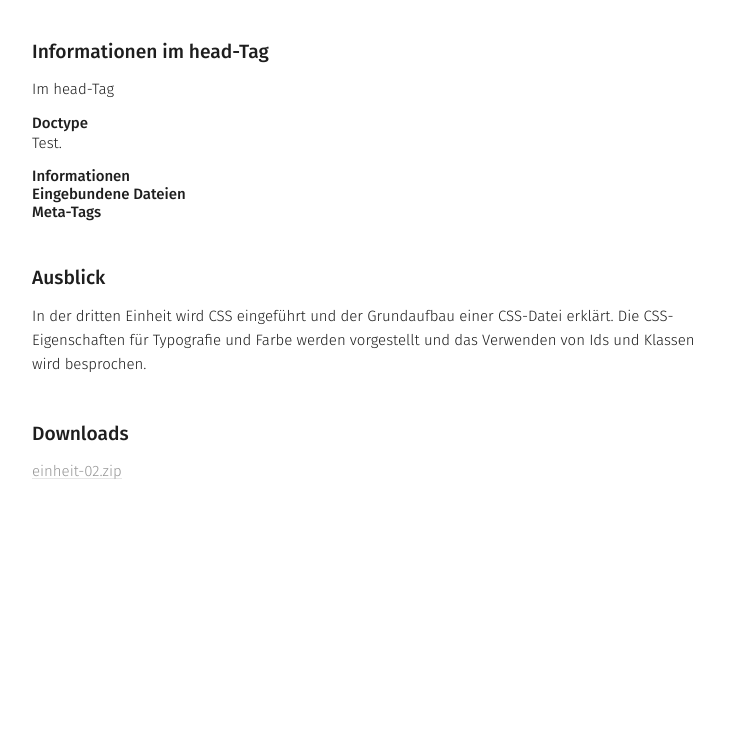
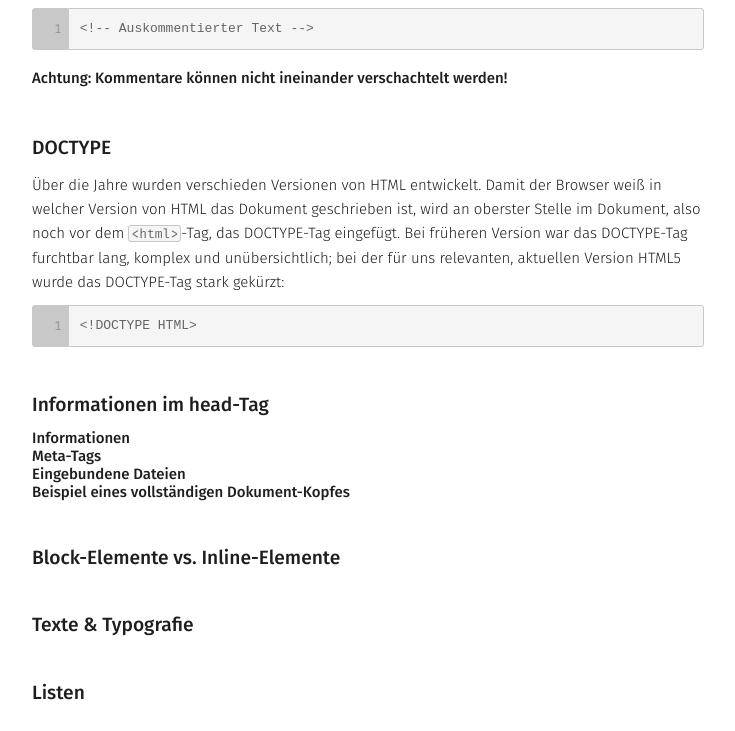
Before and after one commit to ChristophLabacher/Tutorium, a plain HTML site: page einheit-02/index.html in a window 1280 px wide. Shown: the part 934-1665 px from the top of the page, without its empty margins (272-1007 px from the left). Before the commit the page ends 1492 px from the top, so only its background shows below. Drawn offline with Linux system fonts and the light colour scheme.

Commit message:
section durch main ersetzt (Semantik)

```diff
--- a/einheit-02/index.html
+++ b/einheit-02/index.html
@@ -25,7 +25,7 @@
 
 	<body>
 
-		<section>
+		<main>
 
 			<article>
 
@@ -38,7 +38,11 @@
 				<p>
 					<a href="#begriffe">Begriffe</a><br>
 					<a href="#kommentare">Kommentare</a><br>
+					<a href="#doctype">DOCTYPE</a><br>
 					<a href="#informationenimheadtag">Informationen im head-Tag</a>	<br>
+					<a href="#blockelementevsinlinelemente">Bock-Elmente vs. Inline-Elemente</a><br>
+					<a href="#texteundtypografie">Texte & Typografie</a><br>
+					<a href="#listen">Listen</a><br>
 					<a href="#ausblick">Ausblick</a><br>
 					<a href="#downloads">Downloads</a>
 				</p>
@@ -69,19 +73,32 @@
 
 				<strong>Achtung: Kommentare können nicht ineinander verschachtelt werden!</strong>
 
+				<h2 id="doctype">DOCTYPE</h2>
+
+				<p>Über die Jahre wurden verschieden Versionen von HTML entwickelt. Damit der Browser weiß in welcher Version von HTML das Dokument geschrieben ist, wird an oberster Stelle im Dokument, also noch vor dem <span class="tag">&lt;html&gt;</span>-Tag, das DOCTYPE-Tag eingefügt. Bei früheren Version war das DOCTYPE-Tag furchtbar lang, komplex und unübersichtlich; bei der für uns relevanten, aktuellen Version HTML5 wurde das DOCTYPE-Tag stark gekürzt:</p>
+
+<div class="code-snippet cf">
+<div class="lines"></div>
+<code>
+<pre>&lt;!DOCTYPE HTML&gt;</pre>
+</code>
+</div>
+
 				<h2 id="informationenimheadtag">Informationen im head-Tag</h2>
-
-				<p>Im head-Tag</p>
-
-				<h3>Doctype</h3>
-
-				<p>Test.</p>
 
 				<h3>Informationen</h3>
 
+				<h3>Meta-Tags</h3>
+
 				<h3>Eingebundene Dateien</h3>
 
-				<h3>Meta-Tags</h3>
+				<h3>Beispiel eines vollständigen Dokument-Kopfes</h3>
+
+				<h2 id="blockelementevsinlinelemente">Block-Elemente vs. Inline-Elemente</h2>
+
+				<h2 id="texteundtypografie">Texte & Typografie</h2>
+
+				<h2 id="listen">Listen</h2>
 
 				<h2 id="ausblick">Ausblick</h2>
 
@@ -92,7 +109,7 @@
 				<p><a href="einheit-02.zip">einheit-02.zip</a></p>
 			</article>
 
-		</section>
+		</main>
 
 	</body>
 
--- a/styles/style.scss
+++ b/styles/style.scss
@@ -109,6 +109,7 @@ ul li:before	{
     color: $white;
     background: $black;
 }
+
 .source	{
 	font-size: 13px;
     color: $lightgrey;
@@ -129,8 +130,6 @@ ul li:before	{
 }
 
 blockquote	{
-	//font-style: italic;
-
 	color: $darkgrey;
 	background-color: $verylightgrey;
 	border: 1px solid $lightgrey;
@@ -210,7 +209,7 @@ blockquote	{
 *		STRUCTURE		*
 ************************/
 
-section	{
+main	{
 	width: 100%;
 }
 
```
Also changed, not shown: einheit-01/index.html (+5 -2 lines), index.html (+2 -2 lines), styles/style.css.
